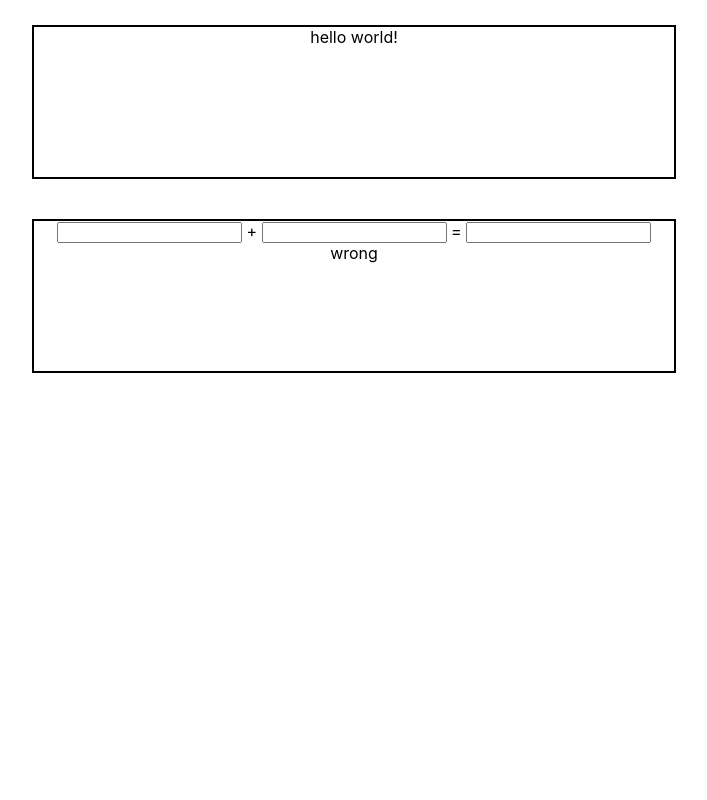
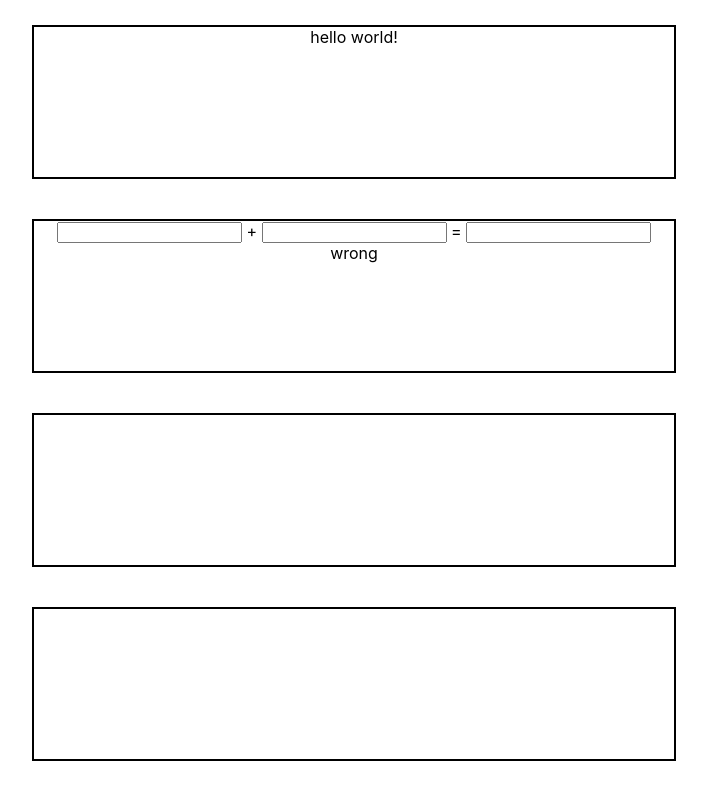
Before and after one commit to ninanung/react.hooks.test, a React (Create React App) app: page / in a window 1280 px wide. Shown: the part 468-1268 px from the top of the page, without its empty margins (286-993 px from the left). Before the commit the page ends 881 px from the top, so only its background shows below. Built offline with nearby package versions, Linux system fonts and the light colour scheme.

Commit message:
usecallback and useref

```diff
--- a/src/App.js
+++ b/src/App.js
@@ -82,6 +82,22 @@ const UseMemoExample = () => {
   )
 }
 
+const UseCallbackExample = () => {
+  return (
+    <div>
+
+    </div>
+  )
+}
+
+const UseRefExample = () => {
+  return (
+    <div>
+
+    </div>
+  )
+}
+
 function App() {
   const [useEffectRender, setUseEffectRender] = useState(true);
 
@@ -96,6 +112,8 @@ function App() {
         </TestContext2.Provider>
       </TestContext.Provider>
       <UseMemoExample />
+      <UseCallbackExample />
+      <UseRefExample />
     </div>
   );
 }
```
